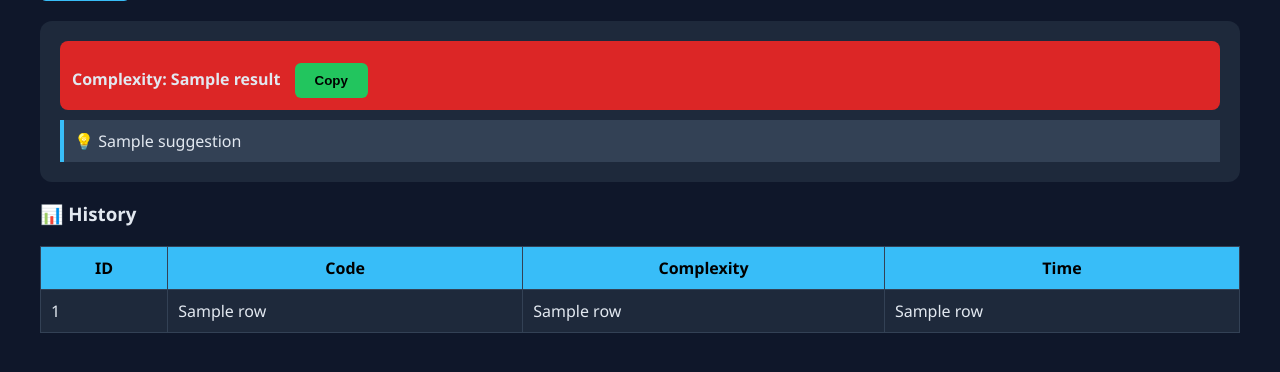
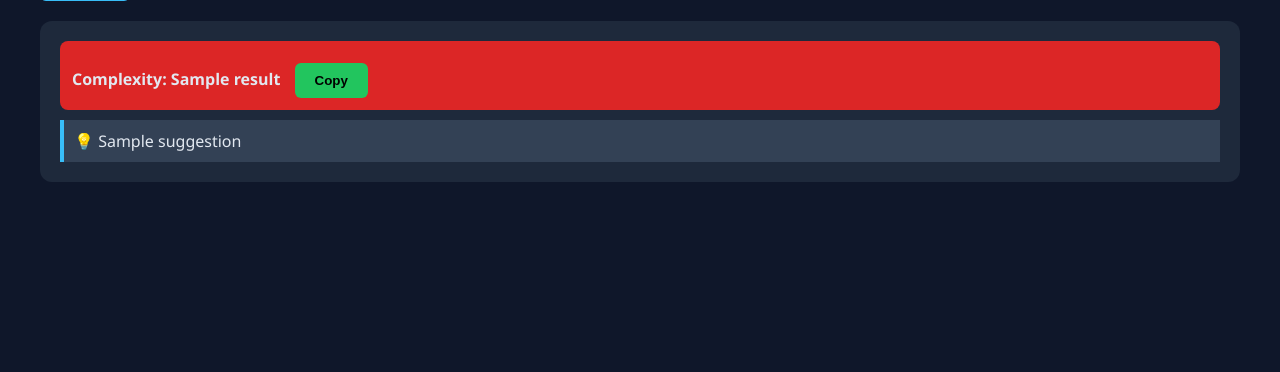
Before and after one commit to Junaiduddin-dev/code-analyzer, a Flask app: template templates/index.html in a window 1280 px wide. Shown: the part 376-748 px from the top of the page. Run offline with Flask 3, Linux system fonts and the light colour scheme; the template is opened without the code that fills it: most values are stand-ins (such as "Sample title", 1, 10 or a date in 2020).

Commit message:
removed history section (no DB version)

```diff
--- a/templates/index.html
+++ b/templates/index.html
@@ -115,33 +115,3 @@
     </div>
 </div>
 {% endif %}
-
-<h3>📊 History</h3>
-
-<table>
-    <tr>
-        <th>ID</th>
-        <th>Code</th>
-        <th>Complexity</th>
-        <th>Time</th>
-    </tr>
-
-    {% for row in data %}
-    <tr>
-        <td>{{ row[0] }}</td>
-        <td>{{ row[1] }}</td>
-        <td>{{ row[2] }}</td>
-        <td>{{ row[3] }}</td>
-    </tr>
-    {% endfor %}
-</table>
-
-<script>
-function copyText(text) {
-    navigator.clipboard.writeText(text);
-    alert("Copied: " + text);
-}
-</script>
-
-</body>
-</html>
```
